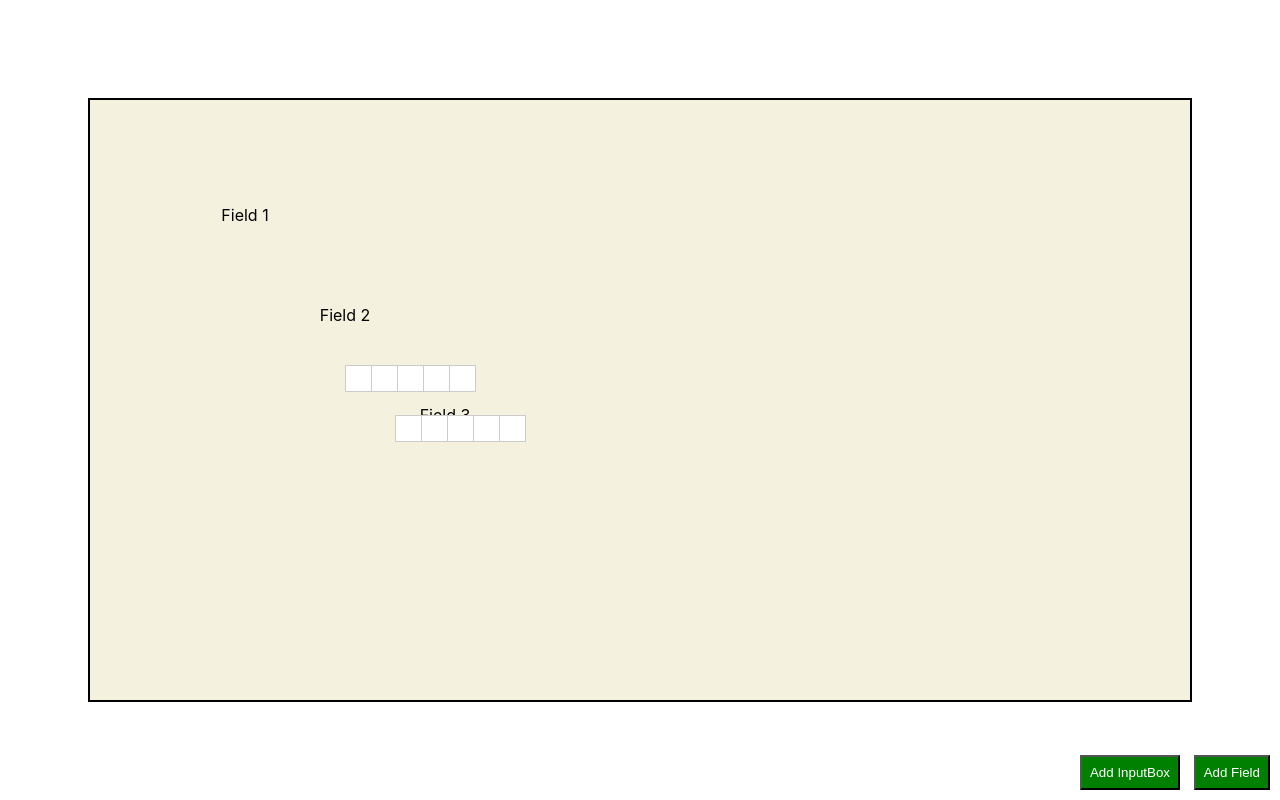
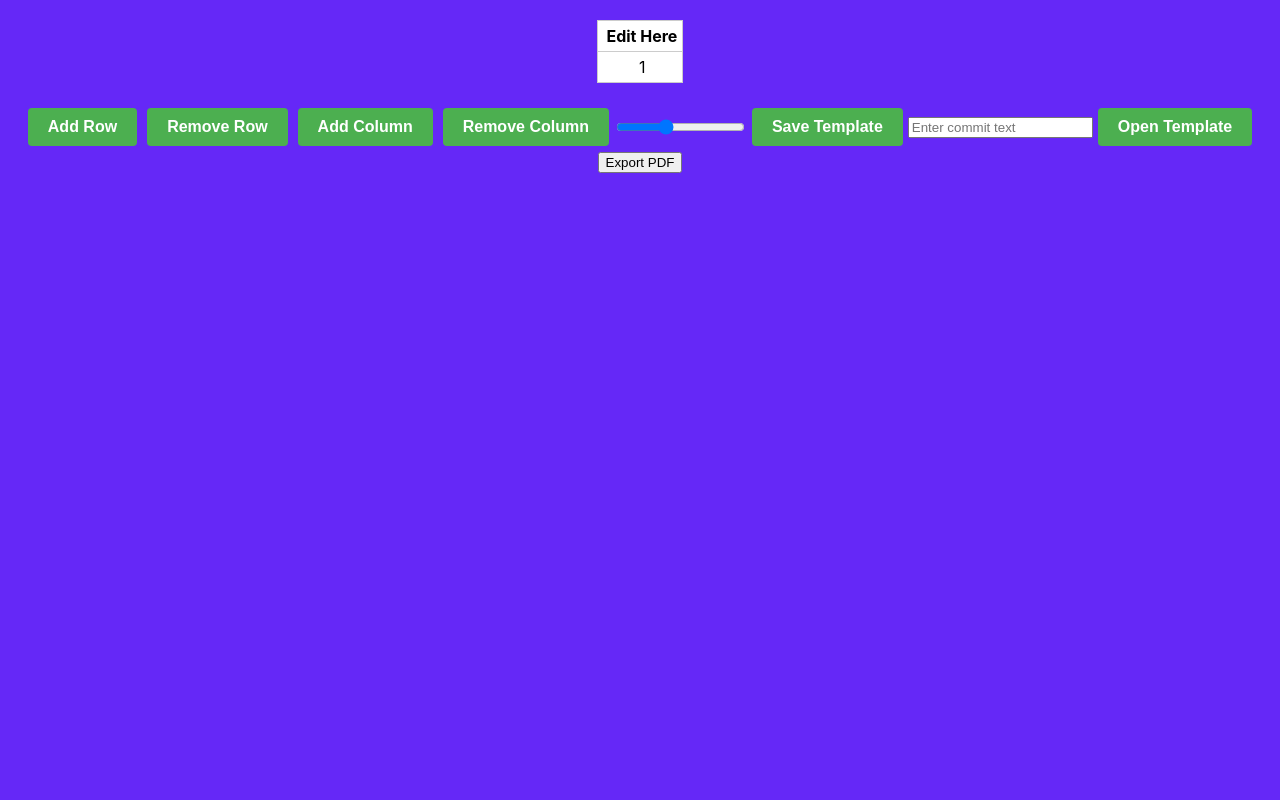
Before and after one commit to Sunbird-Saral/Saral-Layout-Generator, a React (Create React App) app: page / in a window 1280 px wide. Built offline with nearby package versions, Linux system fonts and the light colour scheme.

Commit message:
implemented overwrite save

```diff
--- a/src/App.js
+++ b/src/App.js
@@ -1,19 +1,19 @@
 import React from 'react';
-import { BrowserRouter as Router, Route,Routes } from 'react-router-dom';
+import { BrowserRouter as Router, Route, Routes } from 'react-router-dom';
 
+// import HomePage from './components/HomePage';
 import StudentQuestionTable from './components/question_table/StudentQuestionTable';
-import PersonDetailsForm from './components/personal_details/PersonalDetailsForm'
+import PersonDetailsForm from './components/personal_details/PersonalDetailsForm';
+
 const App = () => {
   return (
     <Router>
       <Routes>
-      <Route exact path="/" element={<PersonDetailsForm/>} />
-      <Route exact path="/home" element={<StudentQuestionTable/>} />
-
+        {/* <Route path="/" element={<HomePage />} /> */}
+        <Route path="/" element={<StudentQuestionTable />} />
+        <Route path="/personal" element={<PersonDetailsForm />} />
       </Routes>
-
-    {/* Add more routes for other pages */}
-  </Router>
+    </Router>
   );
 };
 
--- /dev/null
+++ b/src/components/HomePage.css
@@ -0,0 +1,32 @@
+html{
+  background-color: #6528F7;
+}
+.home-container {
+    display: flex;
+    flex-direction: column;
+    align-items: center;
+    margin-top: 100px;
+    background-color: #6528F7;
+
+  }
+
+  .dropdown-menu {
+    display: flex;
+    flex-direction: column;
+    align-items: center;
+    margin-top: 20px;
+  }
+
+  select {
+    margin-bottom: 10px;
+    padding: 5px;
+  }
+
+  button {
+    margin: 5px;
+    padding: 8px;
+    background-color: #E7B10A;
+    color: white;
+    border: none;
+    cursor: pointer;
+  }
--- /dev/null
+++ b/src/components/HomePage.js
@@ -0,0 +1,27 @@
+import React from 'react';
+import { Link } from 'react-router-dom';
+import './HomePage.css'; // Create and import the CSS file for styling if needed
+
+
+const HomePage = () => {
+    return (
+      <div className="home-container">
+        <h1 style={{color:'white'}}>Sunbird Saral</h1>
+        <div className="dropdown-menu">
+          <select>
+            <option value="">Select a Page</option>
+            <option value="/student">Student Question Table</option>
+            <option value="/personal">Personal Details Form</option>
+          </select>
+          <Link to="/student">
+            <button>Go to Student Question Table</button>
+          </Link>
+          <Link to="/personal">
+            <button>Go to Personal Details Form</button>
+          </Link>
+        </div>
+      </div>
+    );
+  };
+
+  export default HomePage;
--- /dev/null
+++ b/src/components/personal_details/DownloadPDF.js
@@ -0,0 +1,43 @@
+import React from 'react';
+import html2canvas from 'html2canvas';
+import jsPDF from 'jspdf';
+
+const DownloadPDF = () => {
+  const generatePDF = () => {
+    const reportElement = document.getElementById('print-this');
+
+    const pdfWidth = 841.89; // A4 width in points (landscape mode)
+    const pdfHeight = 595.28; // A4 height in points (landscape mode)
+
+    const spaceWidth = 50; // Desired space width on both sides in points
+
+    html2canvas(reportElement).then((canvas) => {
+      const imgData = canvas.toDataURL('image/png');
+      const aspectRatio = canvas.width / canvas.height;
+
+      const imgWidth = pdfWidth - 2 * spaceWidth;
+      const imgHeight = imgWidth / aspectRatio;
+
+      const pdf = new jsPDF('l', 'pt', [pdfWidth, pdfHeight]);
+
+      // Calculate the left position with space on both sides
+      const posX = (pdfWidth - imgWidth) / 2;
+      const posY = (pdfHeight - imgHeight) / 2;
+
+      pdf.addImage(imgData, 'PNG', posX, posY, imgWidth, imgHeight, '', 'FAST');
+      pdf.save('report.pdf');
+    });
+  };
+
+
+
+  return (
+    <div>
+      <button onClick={generatePDF} type="button">
+        Export PDF
+      </button>
+    </div>
+  );
+};
+
+export default DownloadPDF;
--- a/src/components/personal_details/PersonalDetailsForm.css
+++ b/src/components/personal_details/PersonalDetailsForm.css
@@ -6,6 +6,7 @@
   display: flex;
   justify-content: center;
   align-items: center;
+  background-color: #6528F7;
 }
 
 .form-boundary {
--- a/src/components/personal_details/PersonalDetailsForm.js
+++ b/src/components/personal_details/PersonalDetailsForm.js
@@ -3,6 +3,7 @@ import React, { useState } from 'react';
 import Draggable from 'react-draggable';
 import './PersonalDetailsForm.css';
 import EditableField from './EditableField';
+import DownloadPDF from './DownloadPDF';
 const PersonalDetailsForm = () => {
   const [fields, setFields] = useState([
     { id: Date.now() + 1, top: 100, left: 100, name: 'Field 1' },
@@ -115,8 +116,9 @@ const [inputs,setinputs]= useState([
   }
 
   return (
+
     <div className="form-container">
-      <div ref={boundaryRef} className="form-boundary">
+      <div ref={boundaryRef} id="print-this" className="form-boundary">
         {fields.map((field) => (
           <div
             key={field.id}
@@ -200,6 +202,7 @@ const [inputs,setinputs]= useState([
       <button onClick={addBox} className="add-box-btn">
         Add InputBox
       </button>
+      <DownloadPDF />
     </div>
   );
 };
--- a/src/components/question_table/StudentQuestionTable.js
+++ b/src/components/question_table/StudentQuestionTable.js
@@ -5,13 +5,14 @@ import EditableTableCell from './EditableTableCell';
 
 const StudentQuestionTable = () => {
   const [rows, setRows] = useState(2);
-  const [cols, setCols] = useState(4);
+  const [cols, setCols] = useState(1);
   const [rolls, setRolls] = useState(5);
   const [tableData, setTableData] = useState([
     ['', ...Array(cols - 1).fill('')],
     ['', ...Array(cols - 1).fill('')],
   ]);
   const [message, setMessage] = useState('');
+  const [coltypes , setColtypes] = useState([1]);
 
   // Database initialization
   const [database, setDatabase] = useState(null);
@@ -41,6 +42,15 @@ const StudentQuestionTable = () => {
     };
   };
 
+
+
+
+
+
+
+
+
+
   const handleCellChange = (rowIndex, colIndex, value) => {
     const updatedTableData = [...tableData];
     updatedTableData[rowIndex][colIndex] = value;
@@ -63,6 +73,9 @@ const StudentQuestionTable = () => {
 
   const handleAddColumn = () => {
     setCols(cols + 1);
+    let ar = coltypes;
+    ar.push(1);
+    setColtypes(ar);
     const updatedTableData = tableData.map((row) => [...row, '']);
     setTableData(updatedTableData);
   };
@@ -70,6 +83,7 @@ const StudentQuestionTable = () => {
   const handleRemoveColumn = () => {
     if (cols > 2) {
       setCols(cols - 1);
+      setColtypes(coltypes.slice(0,-1));
       const updatedTableData = tableData.map((row) => row.slice(0, -1));
       setTableData(updatedTableData);
     }
@@ -87,7 +101,6 @@ const StudentQuestionTable = () => {
 
     const transaction = database.transaction(tableName, 'readwrite');
     const objectStore = transaction.objectStore(tableName);
-
     const timestamp = Date.now();
     const uniqueId = Math.floor(Math.random() * 1000000);
     const template = {
@@ -97,17 +110,58 @@ const StudentQuestionTable = () => {
       message,
     };
 
-    const request = objectStore.add(template);
+    const index = objectStore.index('messageIndex');
+    const request = index.get(message);
 
-    request.onsuccess = () => {
+    request.onsuccess = (event) => {
+      const existingTemplate = event.target.result;
+      if (existingTemplate) {
+        // If a template with the same commit text exists, ask the user for confirmation
+        const shouldOverwrite = window.confirm(
+          'A template with the same commit text already exists. Do you want to overwrite it?'
+        );
+
+        if (shouldOverwrite) {
+          // If the user confirms overwrite, remove the old entry
+          const deleteRequest = objectStore.delete(existingTemplate.uniqueId);
+
+          deleteRequest.onsuccess = () => {
+            console.log('Old template removed:', existingTemplate);
+            // Now add the new template with updated data
+            addNewTemplate(objectStore, template);
+          };
+
+          deleteRequest.onerror = (event) => {
+            console.error('Failed to remove old template:', event.target.error);
+          };
+        } else {
+          // If the user cancels overwrite, do not make any changes
+          console.log('Template not overwritten.');
+        }
+      } else {
+        // If no template with the same commit text exists, add the new template directly
+        addNewTemplate(objectStore, template);
+      }
+    };
+
+    request.onerror = (event) => {
+      console.error('Failed to check for existing templates:', event.target.error);
+    };
+  };
+
+  const addNewTemplate = (objectStore, template) => {
+    const addRequest = objectStore.add(template);
+
+    addRequest.onsuccess = () => {
       console.log('Template saved:', template);
       alert('Template saved successfully!');
     };
 
-    request.onerror = (event) => {
+    addRequest.onerror = (event) => {
       console.error('Failed to save template:', event.target.error);
     };
   };
+
 
 
 
@@ -152,78 +206,128 @@ const StudentQuestionTable = () => {
     const table = [];
 
     // Table header
-    const headerRow = [];
-    headerRow.push(<th key={0}>
-      <EditableTableCell className="cells" initialValue={tableData[0][0]===""?"Sr":tableData[0][0]} onSave={(value) => handleCellChange(0,0,value) }/>
-</th>);
-    headerRow.push(<th key={0}>
-              <EditableTableCell className="cells" initialValue={tableData[0][1]===""?"Name":tableData[0][1]} onSave={(value) => handleCellChange(0,1,value) }/>
-    </th>);
-    headerRow.push(<th key={1}>
-
-            <EditableTableCell initialValue={"Roll NO"} onSave={(value) => handleCellChange(0,2,value) }/>
-    </th>);
-    for (let j = 2; j < cols; j++) {
-      headerRow.push(<th key={j}>
-
-              <EditableTableCell className="cells" initialValue={"Q"+(j-1)} onSave={(value) => handleCellChange(0,j,value) }/>
 
 
-        </th>);
+
+
+
+
+    const headerRow = [];
+    for(let i=0;i<cols;i++){
+      headerRow.push(<th key={'0 '+i}>
+        <EditableTableCell className="cells" initialValue={tableData[0][i]===""?"Edit Here":tableData[0][i]} onSave={(value) => handleCellChange(0,i,value)} />
+      </th>
+
+      );
     }
-    table.push(<tr key={-1}>{headerRow}</tr>);
+    table.push(<tr>{headerRow}</tr>)
 
-    // Table body
-    for (let i = 1; i < rows; i++) {
-      const row = [];
+    for(let i=1;i<rows;i++){
+      const row=[];
       row.push(
-        <td key={i}>
+        <td key={i+' 0'}>
         <EditableTableCell className="cells" initialValue={i} onSave={(value) => handleCellChange(i,0,value) }/>
         </td>
       );
-      for (let j = 0; j < cols; j++) {
-        if (j === 0) {
-          // Student name and roll number columns
+
+      for(let j=1;j<cols;j++){
+        if(coltypes[j]===1){
           row.push(
-            <td key={j}>
-
-            <EditableTableCell className="cells" initialValue={tableData[i][j]===""?"":tableData[i][j]} onSave={(value) => handleCellChange(i,j,value) }/>
-
-            </td>
-          );
-        }
-
-        else if(j===1){
-          const ids=[];
-          for(let r=0;r<rolls;r++){
-            ids.push(
-              <td></td>
-            )
-          }
-          row.push(
-            <td key={j}>
-
-              <table className='roll'>
-                <tr>
-                  {ids}
-                </tr>
-              </table>
-            </td>
-          );
-
-        }
-        else {
-          // Question number tickbox columns
-          row.push(
-            <td key={j}>
-
+            <td key={i+" "+j}>
               <div className='circle'></div>
             </td>
-          );
+          )
+        }
+        else if(coltypes[j]===2){
+          row.push(
+            <td key={i+" "+j}>
+              <div className='circle'></div>
+            </td>
+          )
+        }
+        else{
+          row.push(
+            <td key={i+" "+j}>
+              <div className='circle'></div>
+            </td>
+          )
         }
       }
-      table.push(<tr key={i}>{row}</tr>);
+      table.push(<tr>{row}</tr>)
     }
+
+
+//     headerRow.push(<th key={0}>
+//       <EditableTableCell className="cells" initialValue={tableData[0][0]===""?"Sr":tableData[0][0]} onSave={(value) => handleCellChange(0,0,value) }/>
+// </th>);
+//     headerRow.push(<th key={0}>
+//               <EditableTableCell className="cells" initialValue={tableData[0][1]===""?"Name":tableData[0][1]} onSave={(value) => handleCellChange(0,1,value) }/>
+//     </th>);
+//     headerRow.push(<th key={1}>
+
+//             <EditableTableCell initialValue={tableData[0][2]===""?"Roll No":tableData[0][2]} onSave={(value) => handleCellChange(0,2,value) }/>
+//     </th>);
+//     for (let j = 2; j < cols; j++) {
+//       headerRow.push(<th key={j}>
+
+//               <EditableTableCell className="cells" initialValue={"Q"+(j-1)} onSave={(value) => handleCellChange(0,j,value) }/>
+
+
+//         </th>);
+//     }
+//     table.push(<tr key={-1}>{headerRow}</tr>);
+
+//     // Table body
+//     for (let i = 1; i < rows; i++) {
+//       const row = [];
+//       row.push(
+//         <td key={i}>
+//         <EditableTableCell className="cells" initialValue={i} onSave={(value) => handleCellChange(i,0,value) }/>
+//         </td>
+//       );
+//       for (let j = 0; j < cols; j++) {
+//         if (j === 0) {
+//           // Student name and roll number columns
+//           row.push(
+//             <td key={j}>
+
+//             <EditableTableCell className="cells" initialValue={tableData[i][j]===""?"":tableData[i][j]} onSave={(value) => handleCellChange(i,j,value) }/>
+
+//             </td>
+//           );
+//         }
+
+//         else if(j===1){
+//           const ids=[];
+//           for(let r=0;r<rolls;r++){
+//             ids.push(
+//               <td></td>
+//             )
+//           }
+//           row.push(
+//             <td key={j}>
+
+//               <table className='roll'>
+//                 <tr>
+//                   {ids}
+//                 </tr>
+//               </table>
+//             </td>
+//           );
+
+//         }
+//         else {
+//           // Question number tickbox columns
+//           row.push(
+//             <td key={j}>
+
+//               <div className='circle'></div>
+//             </td>
+//           );
+//         }
+//       }
+//       table.push(<tr key={i}>{row}</tr>);
+//     }
 
     return table;
   };
```
